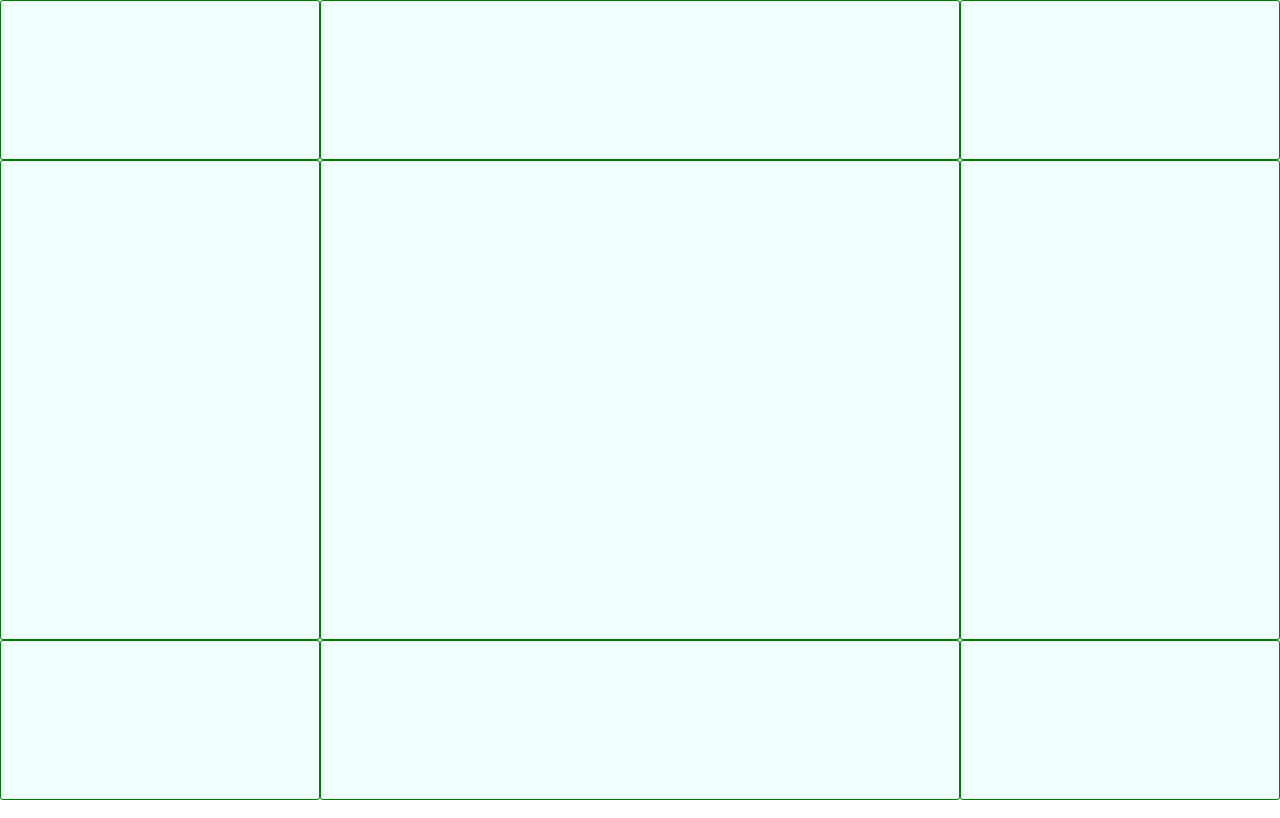
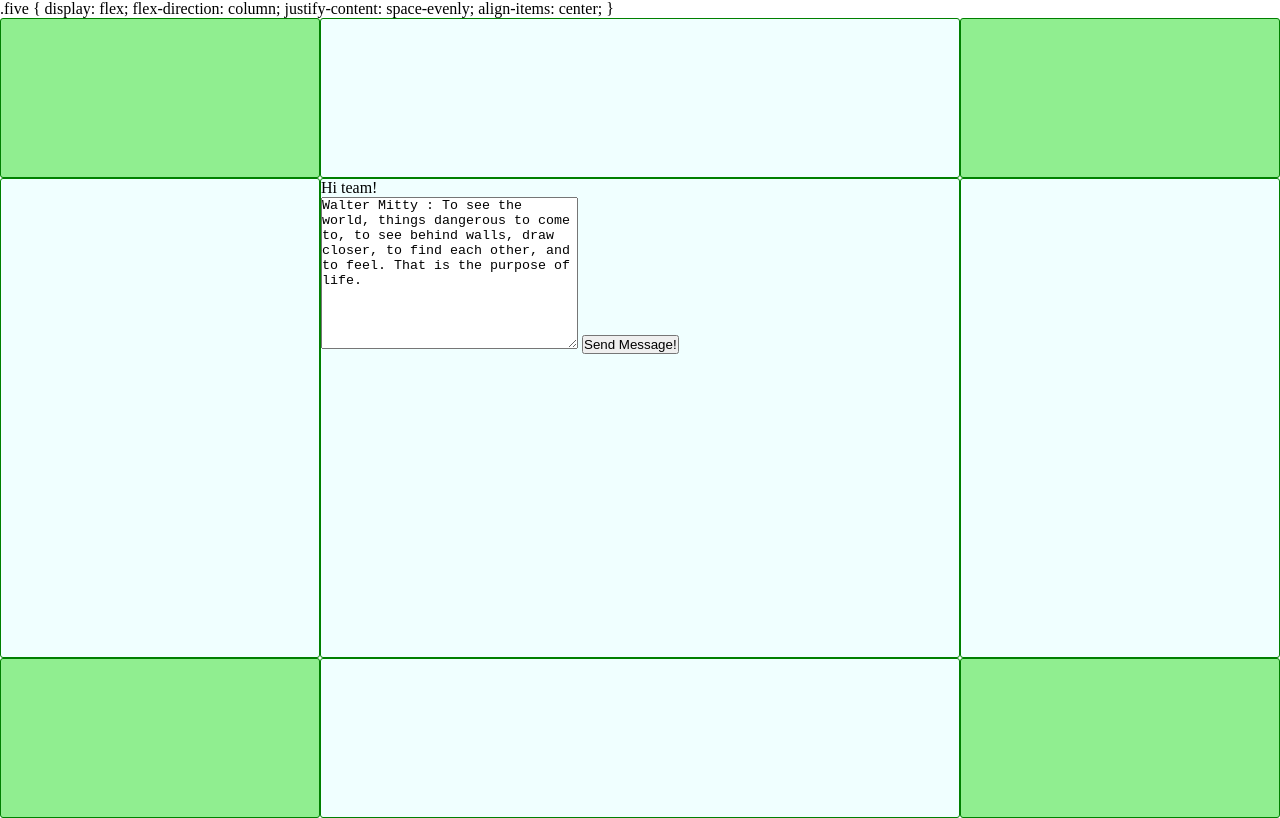
Before and after one commit to Maxi908/Build-a-site-, a plain HTML site: page index.html in a window 1280 px wide. Drawn offline with Linux system fonts and the light colour scheme.

Commit message:
Added changes

```diff
--- a/index.html
+++ b/index.html
@@ -5,20 +5,32 @@
     <meta name="viewport" content="width=device-width, initial-scale=1.0">
     <title>Build a Website - Grid</title>
     <link rel="stylesheet" href="style.css"
+    <style>
+        .five {
+            display: flex;
+            flex-direction: column;
+            justify-content: space-evenly;
+            align-items: center;
+        }
+    </style>
 </head>
 
 
 <body>
     <div class="container">
-        <div class="box one"></div>
+        <div class="box one" style="background-color: lightgreen;"></div>
         <div class="box two"></div>
-        <div class="box three"></div>
+        <div class="box three" style="background-color: lightgreen;"></div>
         <div class="box four"></div>
-        <div class="box five"></div>
+        <div class="box five">
+            <p>Hi team!</p>
+            <textarea cols="30" rows="10">Walter Mitty : To see the world, things dangerous to come to, to see behind walls, draw closer, to find each other, and to feel. That is the purpose of life.</textarea>
+            <button>Send Message!</button>
+        </div>
         <div class="box six"></div>
-        <div class="box seven"></div>
+        <div class="box seven" style="background-color: lightgreen;"></div>
         <div class="box eight"></div>
-        <div class="box nine"></div>
+        <div class="box nine" style="background-color: lightgreen;"></div>
     </div>
 </body>
 </html>
```
Also changed, not shown: 2 other files.
